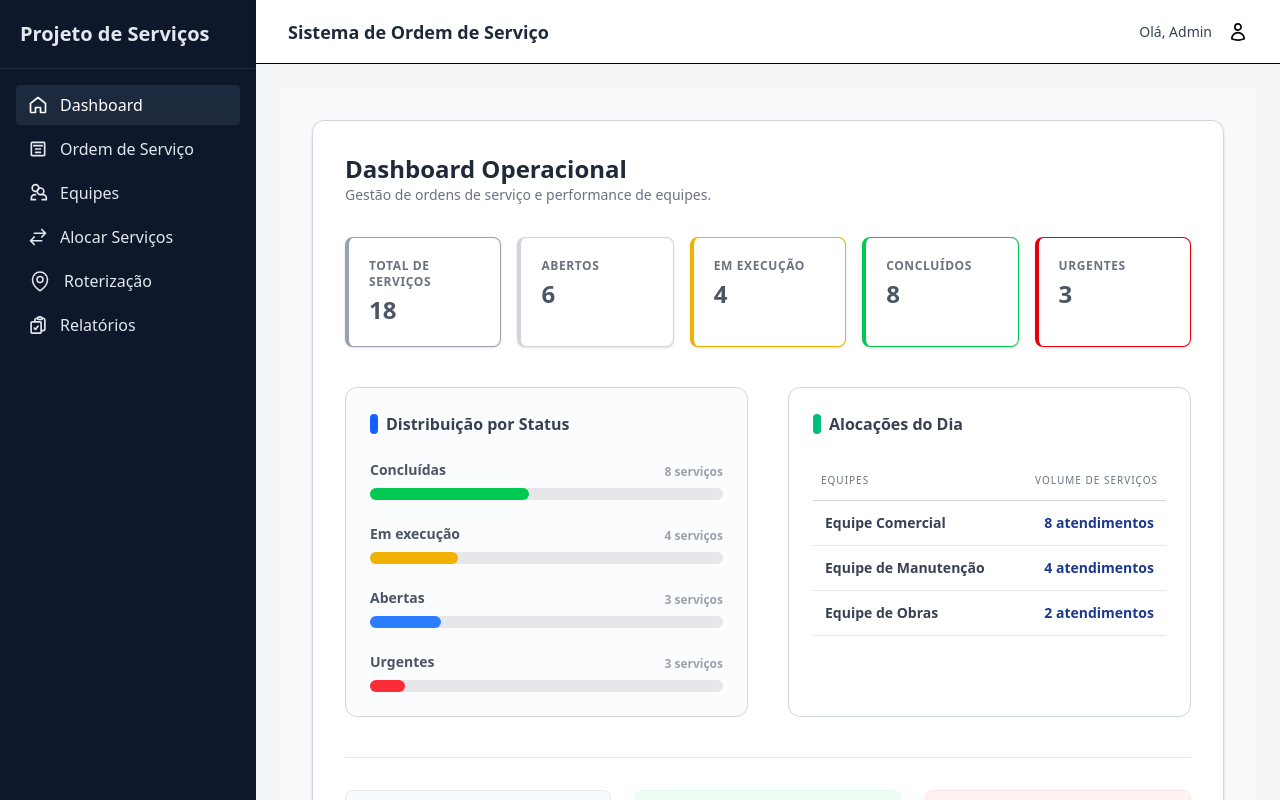
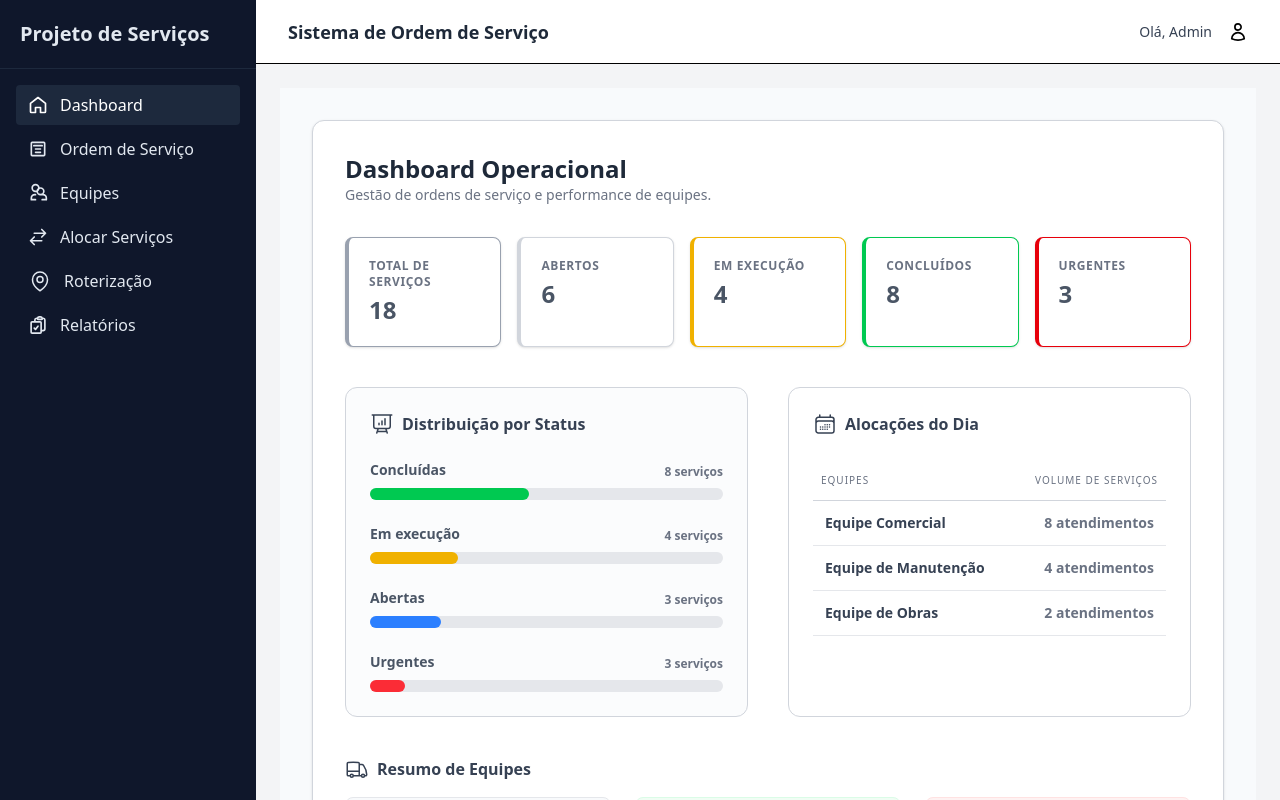
Before and after one commit to DavisonRodriguesB/OrdemDeServico-Angular, an Angular app: page /dashboard in a window 1280 px wide. Built offline with nearby package versions, Linux system fonts and the light colour scheme.

Commit message:
ajustes no dashboard

```diff
--- a/src/app/core/services/dashboard-service.mock.ts
+++ b/src/app/core/services/dashboard-service.mock.ts
@@ -39,7 +39,7 @@ export class DashboardService {
         { id: 'OS 2025-007', prioridade: 'ALTA', bairro: 'Alvorada' },
         { id: 'OS 2025-011', prioridade: 'ALTA', bairro: 'Cidade Nova' }
       ],
-      resumoEquipes: { ativas: 9, comServico: 7, semServico: 1 }
+      resumoEquipes: { ativas: 9, comServico: 7, semServico: 2 }
     };
     return of(data);
   }
--- a/src/app/features/dashboard/pages/dashboard/dashboard.html
+++ b/src/app/features/dashboard/pages/dashboard/dashboard.html
@@ -28,14 +28,19 @@
 
       <div class="p-6 rounded-xl border border-gray-300 bg-slate-50/50">
         <h3 class="text-base font-bold text-gray-700 mb-6 flex items-center gap-2">
-          <span class="w-2 h-5 bg-blue-600 rounded-full"></span>
+          <span>
+            <svg xmlns="http://www.w3.org/2000/svg" fill="none" viewBox="0 0 24 24" stroke-width="1.5" stroke="currentColor" class="size-6">
+              <path stroke-linecap="round" stroke-linejoin="round" d="M3.75 3v11.25A2.25 2.25 0 0 0 6 16.5h2.25M3.75 3h-1.5m1.5 0h16.5m0 0h1.5m-1.5 0v11.25A2.25 2.25 0 0 1 18 16.5h-2.25m-7.5 0h7.5m-7.5 0-1 3m8.5-3 1 3m0 0 .5 1.5m-.5-1.5h-9.5m0 0-.5 1.5M9 11.25v1.5M12 9v3.75m3-6v6" />
+            </svg>
+
+          </span>
           Distribuição por Status
         </h3>
         <div class="space-y-6">
           <div *ngFor="let status of data.statusDistribuicao">
             <div class="flex justify-between mb-2 items-end">
               <span class="font-semibold text-gray-600">{{status.label}}</span>
-              <span class="text-xs font-bold text-gray-400">{{status.valor}} serviços</span>
+              <span class="text-xs font-bold text-gray-500">{{status.valor}} serviços</span>
             </div>
             <div class="w-full bg-gray-200 rounded-full h-3">
               <div [class]="status.cor" class="h-3 rounded-full transition-all duration-1000" [style.width.%]="status.percentual"></div>
@@ -46,7 +51,11 @@
 
       <div class="p-6 rounded-xl border border-gray-300">
         <h3 class="text-base font-bold text-gray-700 mb-6 flex items-center gap-2">
-          <span class="w-2 h-5 bg-emerald-500 rounded-full"></span>
+          <span>
+            <svg xmlns="http://www.w3.org/2000/svg" fill="none" viewBox="0 0 24 24" stroke-width="1.5" stroke="currentColor" class="size-6">
+              <path stroke-linecap="round" stroke-linejoin="round" d="M6.75 3v2.25M17.25 3v2.25M3 18.75V7.5a2.25 2.25 0 0 1 2.25-2.25h13.5A2.25 2.25 0 0 1 21 7.5v11.25m-18 0A2.25 2.25 0 0 0 5.25 21h13.5A2.25 2.25 0 0 0 21 18.75m-18 0v-7.5A2.25 2.25 0 0 1 5.25 9h13.5A2.25 2.25 0 0 1 21 11.25v7.5m-9-6h.008v.008H12v-.008ZM12 15h.008v.008H12V15Zm0 2.25h.008v.008H12v-.008ZM9.75 15h.008v.008H9.75V15Zm0 2.25h.008v.008H9.75v-.008ZM7.5 15h.008v.008H7.5V15Zm0 2.25h.008v.008H7.5v-.008Zm6.75-4.5h.008v.008h-.008v-.008Zm0 2.25h.008v.008h-.008V15Zm0 2.25h.008v.008h-.008v-.008Zm2.25-4.5h.008v.008H16.5v-.008Zm0 2.25h.008v.008H16.5V15Z" />
+            </svg>
+          </span>
           Alocações do Dia
         </h3>
         <table class="w-full">
@@ -59,14 +68,25 @@
           <tbody>
             <tr *ngFor="let equipe of data.equipesAlocacao" class="border-b border-gray-200 hover:bg-gray-50 transition-colors">
               <td class="p-3 font-semibold text-gray-700">{{equipe.nome}}</td>
-              <td class="p-3 text-right font-semibold text-blue-900">{{equipe.quantidade}} atendimentos</td>
+              <td class="p-3 text-right font-semibold text-gray-500">{{equipe.quantidade}} atendimentos</td>
             </tr>
           </tbody>
         </table>
       </div>
     </div>
 
-    <div class="mt-8 grid grid-cols-1 md:grid-cols-3 gap-6 border-t border-gray-200 pt-8">
+
+    <div class="mt-9">
+      <h3 class="text-base font-bold text-gray-700 flex items-center gap-2">
+        <span>
+          <svg xmlns="http://www.w3.org/2000/svg" fill="none" viewBox="0 0 24 24" stroke-width="1.5" stroke="currentColor" class="size-6">
+            <path stroke-linecap="round" stroke-linejoin="round" d="M8.25 18.75a1.5 1.5 0 0 1-3 0m3 0a1.5 1.5 0 0 0-3 0m3 0h6m-9 0H3.375a1.125 1.125 0 0 1-1.125-1.125V14.25m17.25 4.5a1.5 1.5 0 0 1-3 0m3 0a1.5 1.5 0 0 0-3 0m3 0h1.125c.621 0 1.129-.504 1.09-1.124a17.902 17.902 0 0 0-3.213-9.193 2.056 2.056 0 0 0-1.58-.86H14.25M16.5 18.75h-2.25m0-11.177v-.958c0-.568-.422-1.048-.987-1.106a48.554 48.554 0 0 0-10.026 0 1.106 1.106 0 0 0-.987 1.106v7.635m12-6.677v6.677m0 4.5v-4.5m0 0h-12" />
+          </svg>
+
+        </span>
+        Resumo de Equipes
+    </h3>
+    <div class="grid grid-cols-1 md:grid-cols-3 gap-6 pt-4">
       <div class="flex items-center gap-4 p-4 rounded-lg bg-slate-50 border border-gray-200">
         <div class="p-3 bg-white rounded-md border border-gray-300 shadow-sm text-2xl font-black text-gray-800">
           {{data.resumoEquipes.ativas}}
@@ -82,8 +102,8 @@
           {{data.resumoEquipes.comServico}}
         </div>
         <div>
-          <p class="font-bold text-green-800">Em Campo</p>
-          <p class="text-xs text-green-600">Com serviços vinculados</p>
+          <p class="font-bold text-green-800">Equipes Em Campo</p>
+          <p class="text-xs text-green-600">Com serviços alocados</p>
         </div>
       </div>
 
@@ -92,15 +112,19 @@
           {{data.resumoEquipes.semServico}}
         </div>
         <div>
-          <p class="font-bold text-red-800">Disponíveis</p>
+          <p class="font-bold text-red-800">Equipes Disponíveis</p>
           <p class="text-xs text-red-600">Aguardando alocação</p>
         </div>
       </div>
     </div>
 
-    <div class="mt-8">
+    <div class="mt-9">
       <h3 class="text-base font-bold text-gray-700 mb-4 flex items-center gap-2">
-        <span class="w-2 h-5 bg-red-600 rounded-full"></span>
+        <span>
+          <svg xmlns="http://www.w3.org/2000/svg" fill="none" viewBox="0 0 24 24" stroke-width="1.5" stroke="currentColor" class="size-6">
+            <path stroke-linecap="round" stroke-linejoin="round" d="M3 4.5h14.25M3 9h9.75M3 13.5h5.25m5.25-.75L17.25 9m0 0L21 12.75M17.25 9v12" />
+          </svg>
+        </span>
         Próximos Serviços por Prioridade (Ação Imediata)
       </h3>
       <div class="overflow-x-auto rounded-lg border border-gray-300">
@@ -115,20 +139,20 @@
           </thead>
           <tbody>
             <tr *ngFor="let os of data.prioritarias" class="border-b border-gray-300 hover:bg-gray-100 transition-colors">
-              <td class="p-4 font-bold text-blue-700">{{ os.id }}</td>
+              <td class="p-4 text-blue-700">{{ os.id }}</td>
               <td class="p-4">
                 <span [ngClass]="{
-                  'bg-red-100 text-red-700': os.prioridade === 'URGENTE',
-                  'bg-orange-100 text-orange-700': os.prioridade === 'ALTA'
-                }" class="px-3 py-1 rounded-full text-[10px] font-black uppercase tracking-tighter">
+                  'bg-red-100 text-red-800': os.prioridade === 'URGENTE',
+                  'bg-orange-100 text-orange-800': os.prioridade === 'ALTA'
+                }" class="px-3 py-1 rounded-full text-[10px] font-bold uppercase tracking-tighter">
                   {{ os.prioridade }}
                 </span>
               </td>
               <td class="p-4 text-gray-600">{{ os.bairro }}</td>
               <td class="p-4">
                 <div class="flex justify-center gap-1">
-                  <div class="w-2 h-2 rounded-full bg-green-500 animate-pulse"></div>
-                  <span class="text-[10px] text-gray-400 font-bold uppercase">Equipe a caminho</span>
+                  <div class="w-2 h-4 rounded-full bg-green-500 animate-pulse"></div>
+                  <span class="text-[10px] text-gray-500 font-bold uppercase">Equipe a caminho</span>
                 </div>
               </td>
             </tr>
```
